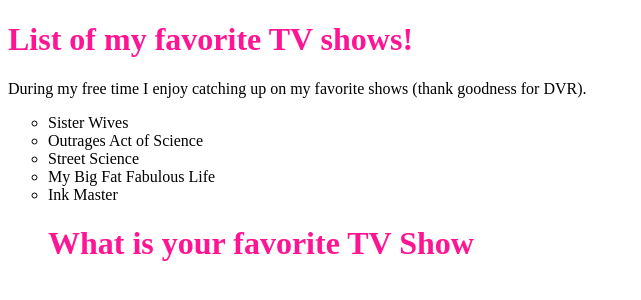
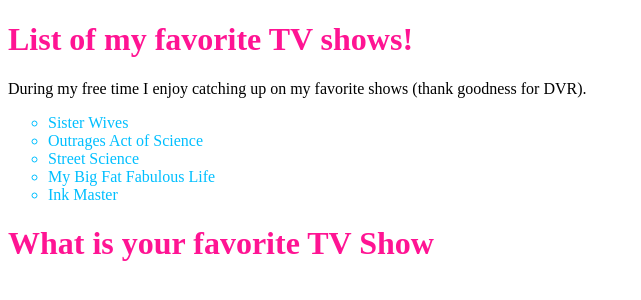
Before and after one commit to maurachiusano/maurachiusano.github.io, a plain HTML site: page index.html in a window 1280 px wide. Shown: the whole page, without its empty margins (0-641 px from the left). Drawn offline with Linux system fonts and the light colour scheme.

Commit message:
adding color

```diff
--- a/index.html
+++ b/index.html
@@ -8,6 +8,9 @@
 
         h1{
             color:DeepPink
+          }
+        li{
+            color:DeepSkyBlue
           }
 
     </style>
@@ -36,6 +39,8 @@
 
         <li>Ink Master</li>
 
+       </ul>
+
     <h1>What is your favorite TV Show</h1>
 
 </body>
```
